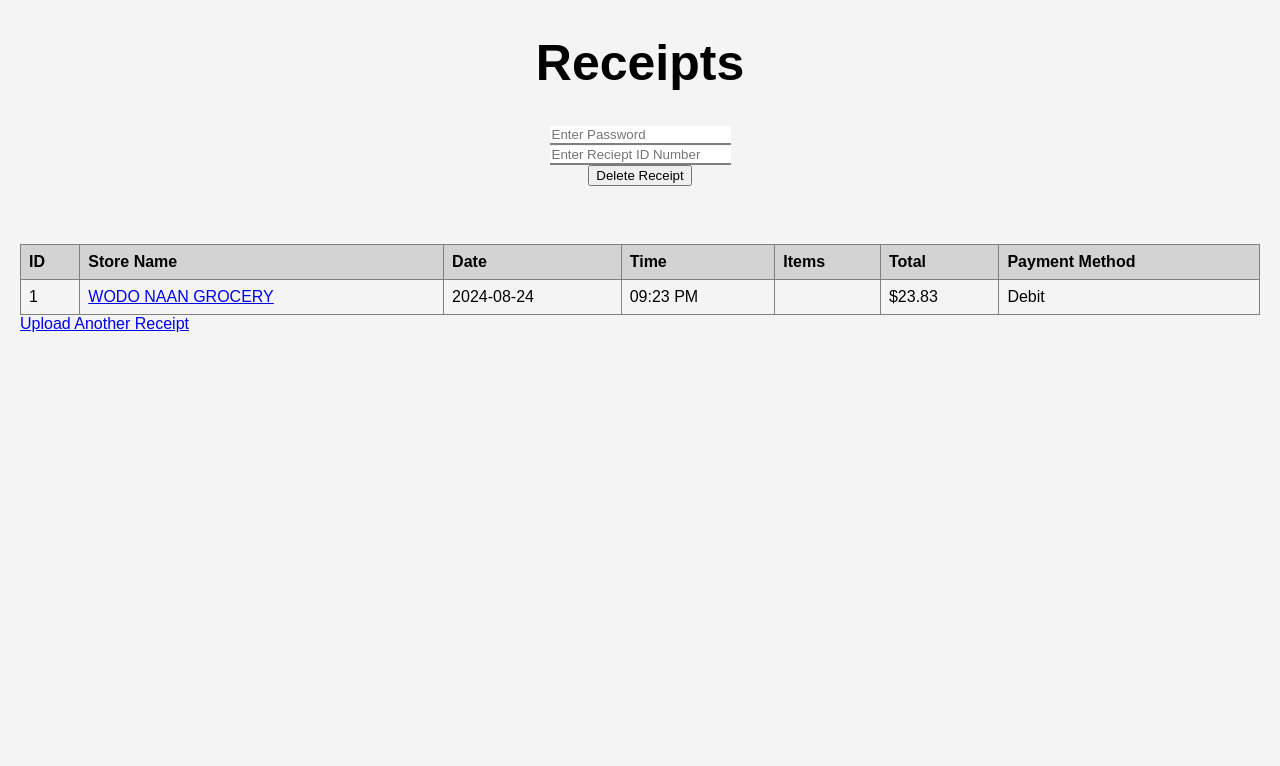
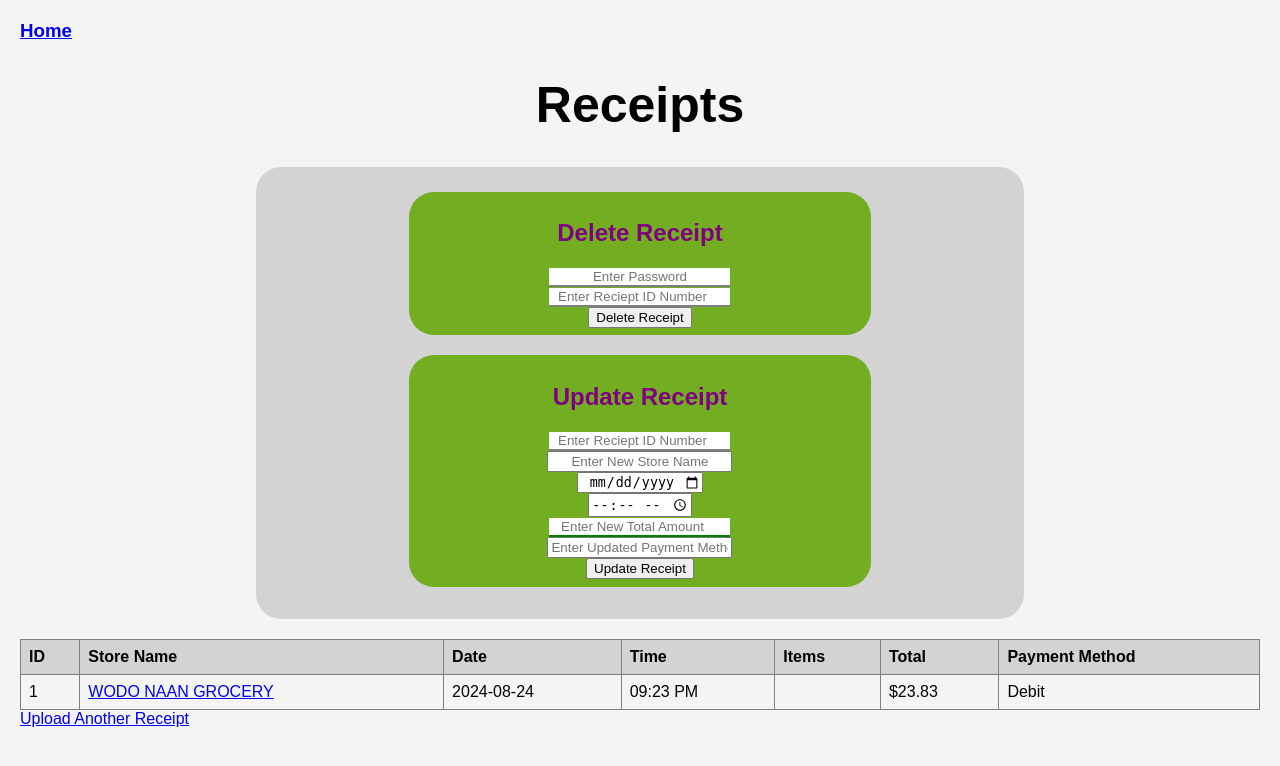
Before and after one commit to Chris-Ru/receipt_process, a Flask app: page /receipts in a window 1280 px wide. Shown: the top 766 px of the page. Run offline with Flask 3, Linux system fonts and the light colour scheme; parts of the project's set-up code (start-up, migrations or seed data) failed here and were passed over.

Commit message:
update pages, temp navbar. update features.

```diff
--- a/app.py
+++ b/app.py
@@ -53,6 +53,8 @@ engine = create_engine(DATABASE_URL)
 Base.metadata.create_all(engine)
 Session = sessionmaker(bind=engine)
 session = Session()
+
+
 
 @app.route('/')
 def index():
@@ -129,15 +131,7 @@ def delete_receipt():
         return redirect(url_for('show_receipts'))
 
 @app.route('/update_receipt', methods=['POST'])
-def update_receipt_endpoint():
-    data = request.json
-    receipt_id = data.get('id')
-    store_name = data.get('store_name')
-    date = data.get('date')
-    time = data.get('time')
-    total = data.get('total')
-    payment_method = data.get('payment_method')
-
+def update_receipt_endpoint(receipt_id, store_name=None, date=None, time=None, total=None, payment_method=None):
     update_receipt(receipt_id, store_name, date, time, total, payment_method)
 
     return jsonify({"message": "Receipt updated successfully."})
--- a/receipt_processor.py
+++ b/receipt_processor.py
@@ -2,6 +2,9 @@ import os
 import re
 import io
 import sqlite3
+import PIL.ImageFilter
+import cv2
+import PIL
 
 from datetime import datetime
 
--- a/static/style.css
+++ b/static/style.css
@@ -9,10 +9,40 @@ h1 {
     color: black;
 }
 
+h2 {
+    color:Purple;
+}
+
+.formbox {
+    border-radius: 25px;
+    background: #73AD21;
+    padding: 1%;
+    display: inline-table;
+    width: 60%;
+}
+
+.box {
+    /* width: 40%; */
+    background-color: lightgray;
+    padding-top: 10px;
+}
+
 form {
+    margin-bottom: 20px;
     text-align: center;
-    width: 100%;
-    margin-bottom: 20px;
+    padding-left: 50px;
+}
+
+form.input {
+    text-align: center;
+}
+
+.div.formbox {
+    padding-bottom: 0;
+}
+
+input {
+    text-align: center;
 }
 
 table {
--- a/templates/display_receipt.html
+++ b/templates/display_receipt.html
@@ -6,7 +6,7 @@
     <title>Display Receipt</title>
     <link rel="stylesheet" href="{{ url_for('static', filename='style.css') }}">
 </head>
-<body style="text-align: center;">
+<body class="center">
     <h3 style="margin:0;"><a href="{{ url_for('show_receipts') }}">Back</a></h3>
     <h1 style="margin:0;">Receipt</h1>
 
--- a/templates/index.html
+++ b/templates/index.html
@@ -8,14 +8,15 @@
 </head>
 
 <body>
+    <h3><a href="{{ url_for('show_receipts')}}">View Receipts</a></h3>
     <h1 style="text-align: center;">Upload Receipt</h1>
     <form action="{{ url_for('upload_file') }}" method="POST" enctype="multipart/form-data">
         <!-- Updated accept attribute to allow image files and PDFs -->
         <input type="file" name="files" accept="image/*,.pdf" multiple>
         <button class="center" type="submit">Upload</button>
     </form>
-    <div style="text-align: center; width:80%;">
+    <!-- <div style="text-align: center; width:80%;">
         <a href="{{ url_for('show_receipts') }}">View Receipts</a>
-    </div>
+    </div> -->
 </body>
 </html>
--- a/templates/results.html
+++ b/templates/results.html
@@ -8,6 +8,7 @@
 </head>
 
 <body>
+    <h3><a href="{{ url_for('index')}}">Home</a></h3>
     {% with messages = get_flashed_messages() %}
         {% if messages %}
             <ul>
@@ -19,15 +20,39 @@
     {% endwith %}
 
     <h1 class="center">Receipts</h1>
-
-    <form action="/delete/" method="POST">
+    <div class="center">
+        <div class="formbox box" style="padding-top: 2%;">
+            <div class="center">
+                <form action="/delete/" method="POST" class="formbox">
+                    <h2 class="center">Delete Receipt</h2>
                     <input type="password" name="password" placeholder="Enter Password" required>
                     <br/>
                     <input type="number" name="receipt_id" placeholder="Enter Reciept ID Number" required>
                     <br/>
                     <button type="submit">Delete Receipt</button>
                 </form>
+            </div>
+
+            <div class="center">
+                <form action="/update/" method="POST" class="formbox">
+                    <h2 class="center">Update Receipt</h2>
+                    <input type="number" name="receipt_id" placeholder="Enter Reciept ID Number" required>
                     <br/>
+                    <input type="text" name="store_name" placeholder="Enter New Store Name">
+                    <br/>
+                    <input type="date" name="date" placeholder="Enter New Date(MM/DD/YYYY)">
+                    <br/>
+                    <input type="time" name="time" placeholder="Enter New Time">
+                    <br/>
+                    <input type="number" name="total" placeholder="Enter New Total Amount">
+                    <br/>
+                    <input type="text" name="payment_method" placeholder="Enter Updated Payment Method">
+                    <br/>
+                    <button type="submit">Update Receipt</button>
+                </form>
+            </div>
+        </div>
+    </div>
 
     <table>
         <tr>
```
Also changed, not shown: receipts.db. Lines whose indentation alone changed are shown as unchanged.
